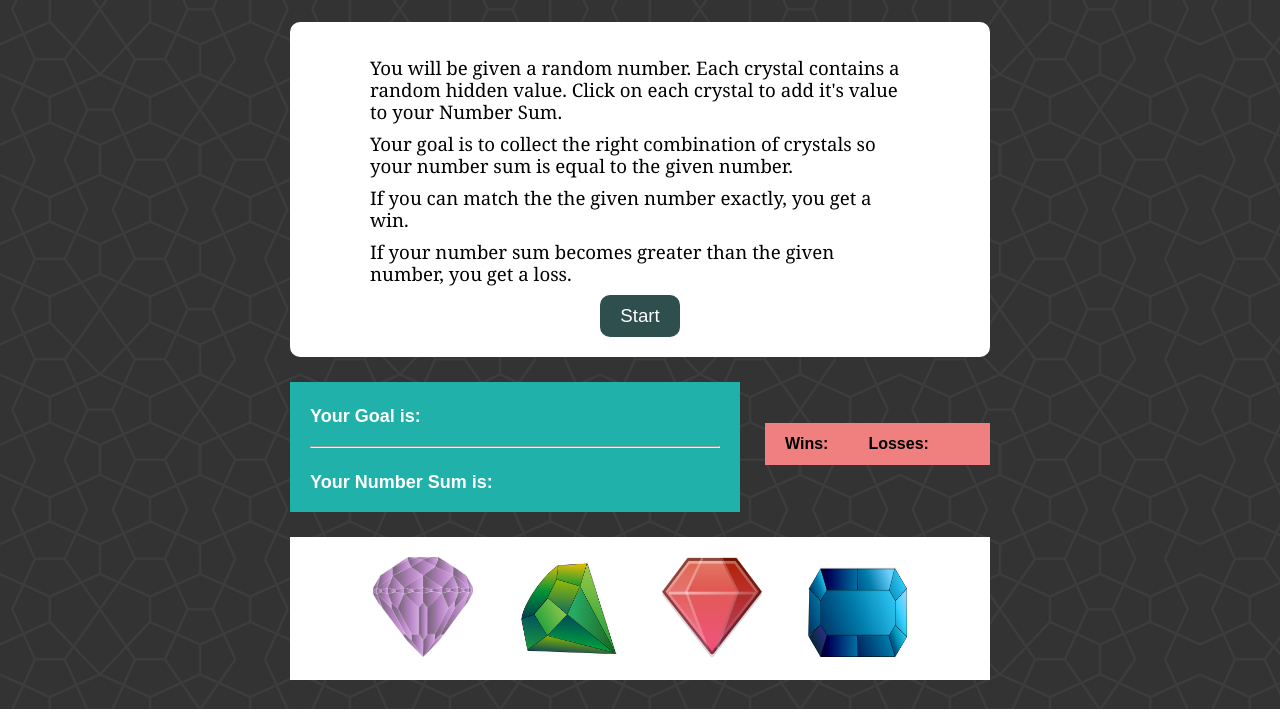
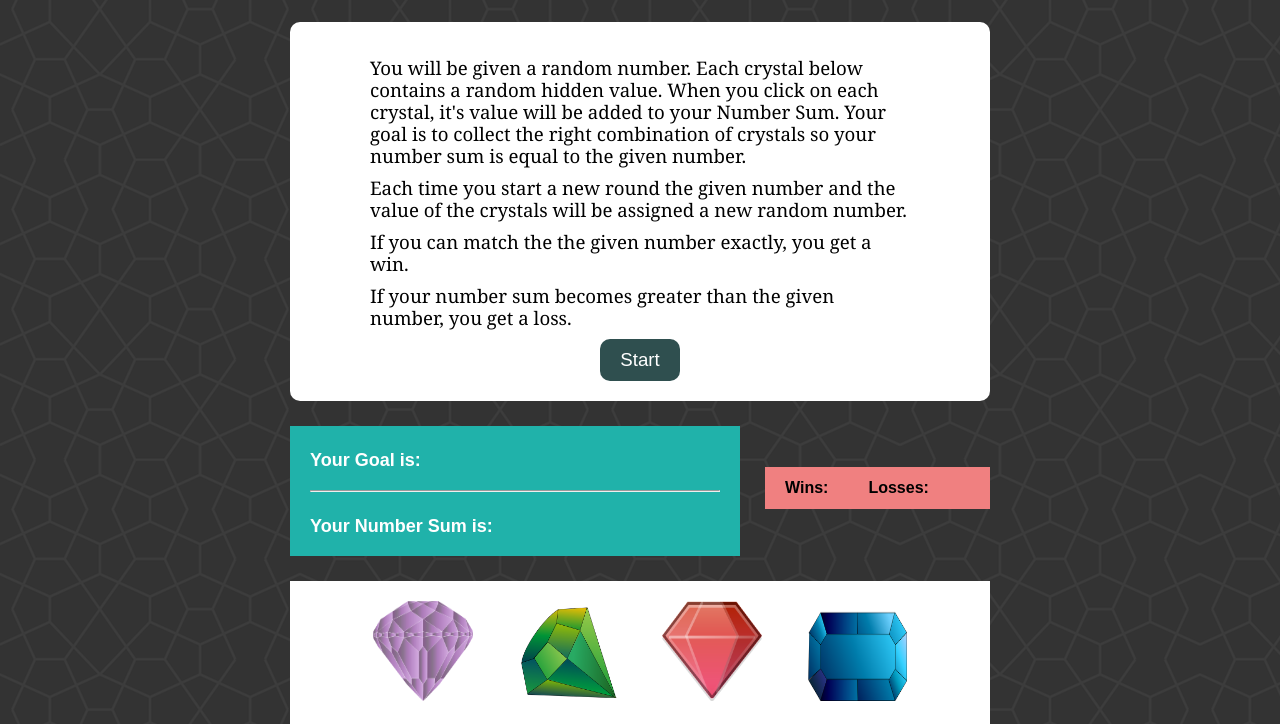
Before and after one commit to almoller/crystal-collector-game, a plain HTML site: page index.html in a window 1280 px wide. Shown: the part 91-815 px from the top of the page. Drawn offline with nearby package versions, Linux system fonts and the light colour scheme.

Commit message:
Add files via upload

```diff
--- a/index.html
+++ b/index.html
@@ -16,18 +16,20 @@
 
 <body>
 
-    <h1 id="header">Crystal Collector</h1>
 
     <div class="wrapper">
+
+        <h1 id="header">Crystal Collector</h1>
 
         <div class="infoSection">
             <div>
                 <p id="infoText">
-                    You will be given a random number. Each crystal contains a random hidden value.
-                    Click on each crystal to add it's value to your Number Sum.
+                    You will be given a random number. Each crystal below contains a random hidden value.
+                    When you click on each crystal, it's value will be added to your Number Sum. Your goal
+                    is to collect the right combination of crystals so your number sum is equal to the given number.
                 </p><p>
-                    Your goal is to collect the right combination of crystals so your number sum
-                    is equal to the given number.
+                    Each time you start a new round the given number and the value of the crystals will be assigned a
+                    new random number.
                 </p><p>
                     If you can match the the given number exactly, you get a win.
                 </p><p>
```
